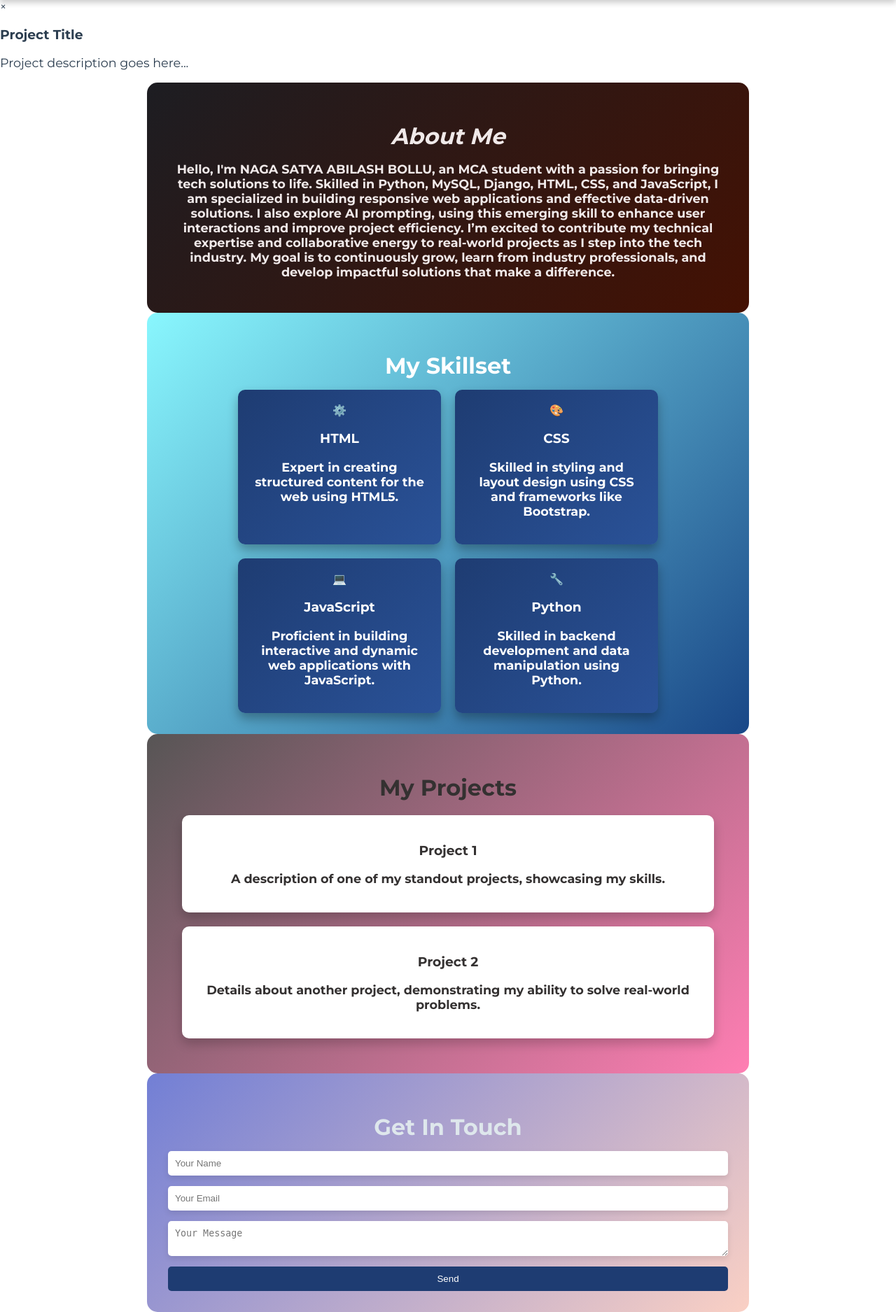
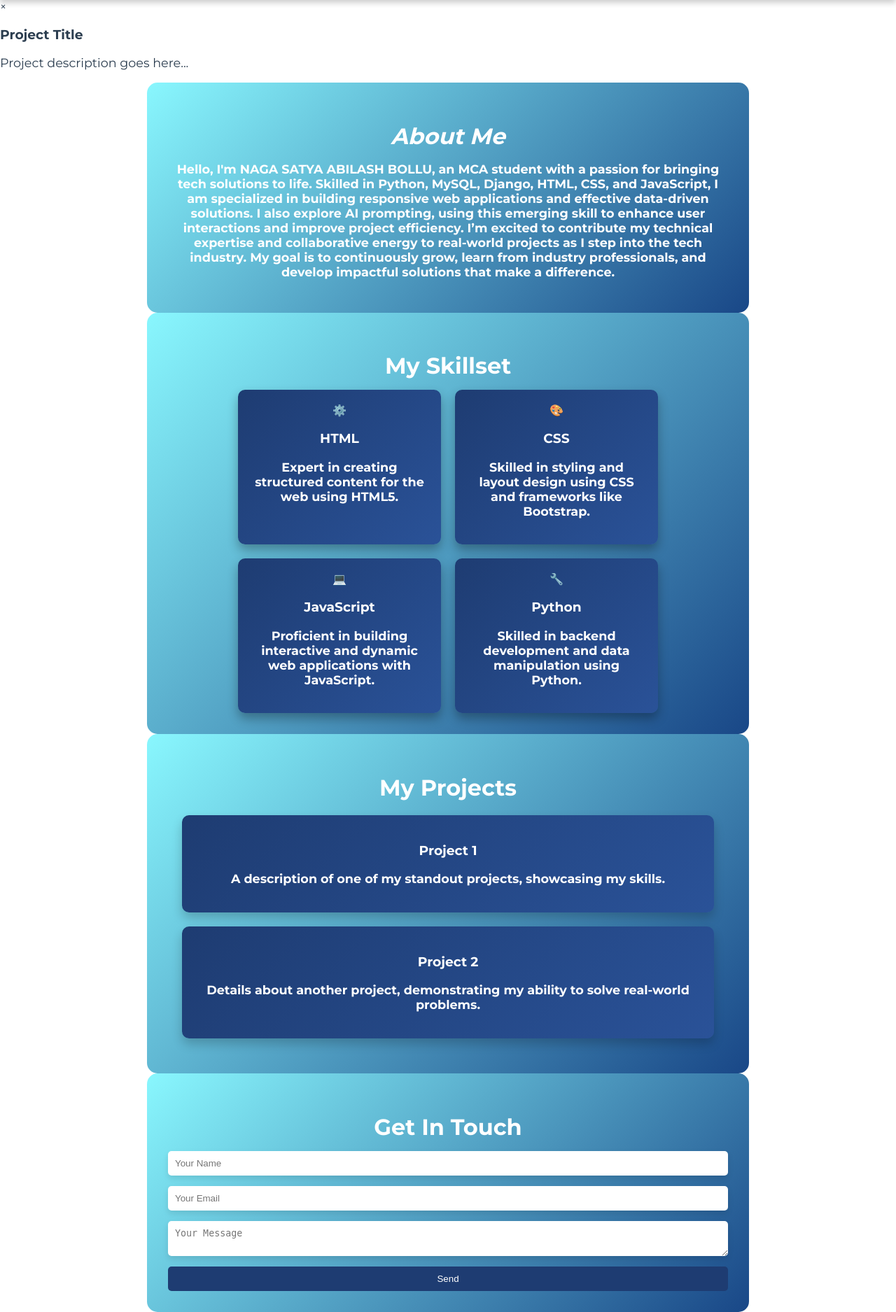
Before and after one commit to abilash008/MyPortfolio, a Flask app: page / in a window 1280 px wide. Shown: the part 133-2008 px from the top of the page at 70% size. Run offline with Flask 3, Linux system fonts and the light colour scheme.

Commit message:
Updated Build

```diff
--- a/static/css/styles.css
+++ b/static/css/styles.css
@@ -57,15 +57,15 @@ section.show {
 }
 
 #about {
-    background: linear-gradient(135deg, #1d1d22, #441103);
-    color: #f0e9e9;
+    background: linear-gradient(135deg, #89f7fe, #194787);
+    color: #fff;
     border-radius: 15px;
     padding: 30px;
 }
 
 #contact {
-    background: linear-gradient(135deg, #727fd5, #fad0c4);
-    color: #dee7ec;
+    background: linear-gradient(135deg, #89f7fe, #194787);
+    color: #fff;
     border-radius: 15px;
     padding: 30px;
 }
@@ -78,8 +78,8 @@ section.show {
 }
 
 #projects {
-    background: linear-gradient(135deg, #575555, #ff7eb3);
-    color: #343131;
+    background: linear-gradient(135deg, #89f7fe, #194787);
+    color: #fff;
     border-radius: 15px;
     padding: 30px;
 }
@@ -117,7 +117,8 @@ p {
 
 /* Project Cards */
 .project-card {
-    background-color: #ffffff;
+    background: linear-gradient(135deg, #1e3c72, #2a5298);
+    color: #fff;
     border-radius: 10px;
     padding: 20px;
     box-shadow: 0px 8px 15px rgba(0, 0, 0, 0.2);
@@ -155,7 +156,10 @@ form button {
 
 form button:hover {
     background-color: #2a5298;
+    transform: scale(1.05);
 }
+
+
 
 /* Fade-in Animation */
 @keyframes fadeIn {
--- a/templates/project.html
+++ b/templates/project.html
@@ -4,7 +4,7 @@
 
 <section id="project-detail" class="fade-in">
     <h2>My Portfolio Project</h2>
-    <img src="{{ url_for('static', filename='images/portfolio_project.png') }}" alt="Portfolio Project" class="project-image">
+    <img src="{{ url_for('static', filename='images/Lighter1.jpg') }}" alt="Portfolio Project" class="project-image">
     <p>This project showcases my personal portfolio website, which I developed using HTML, CSS, JavaScript, and Python. The website is designed to be interactive, responsive, and has a rich, premium feel with gradient backgrounds and hover effects.</p>
 
     <h3>Technologies Used:</h3>
```
